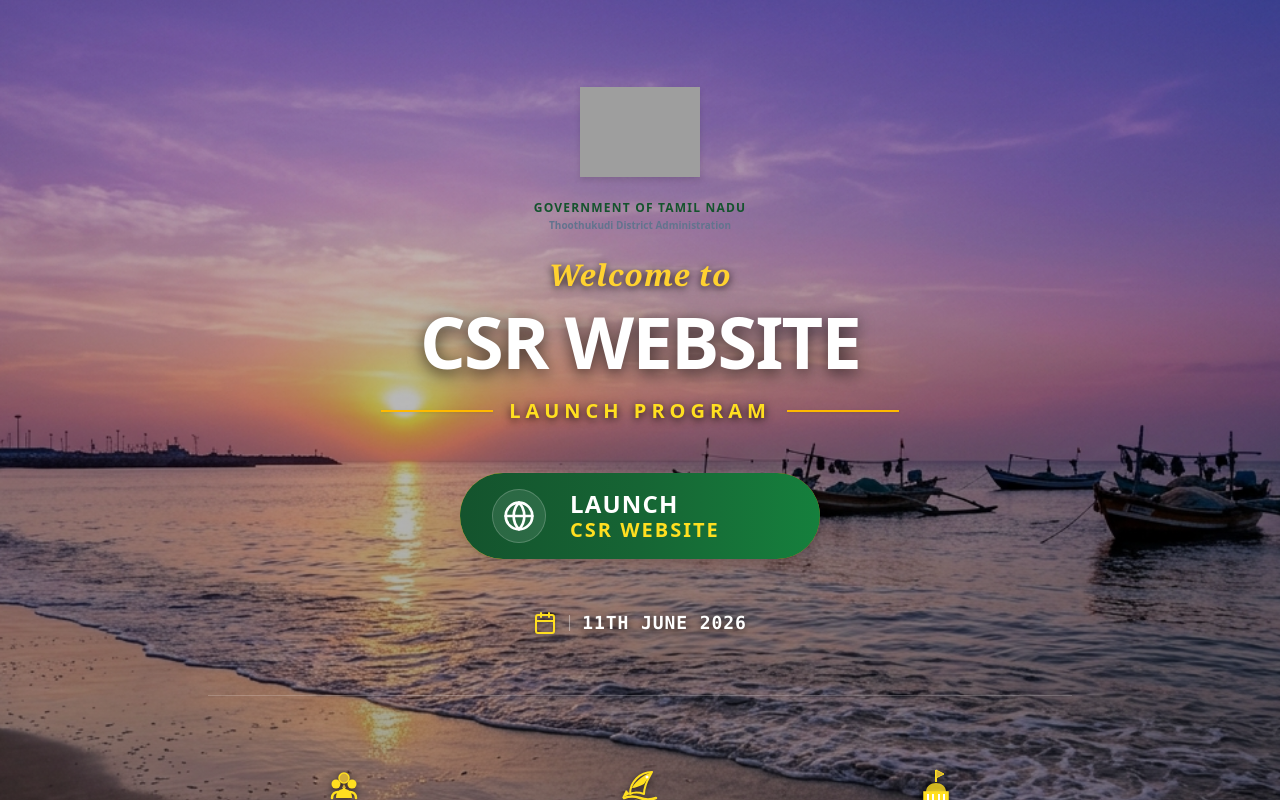
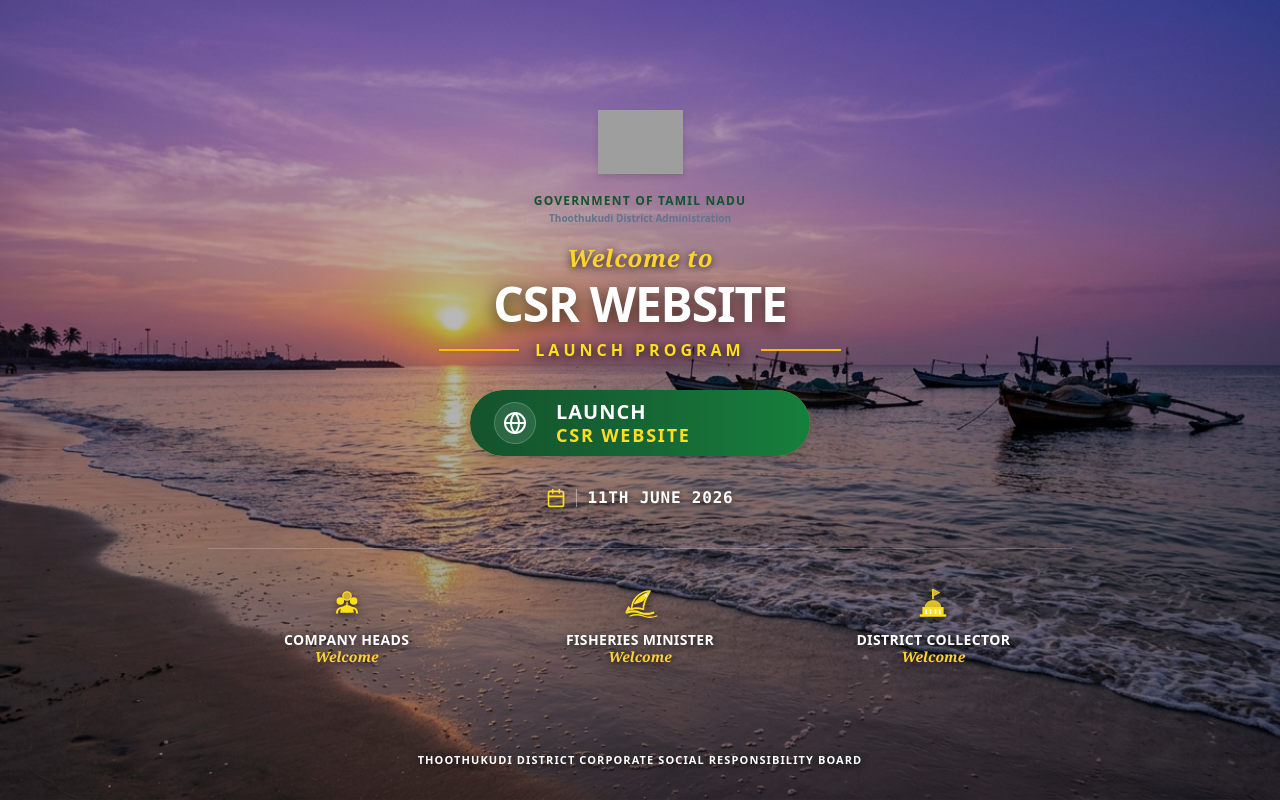
Before and after one commit to thoothukudidistrictpmu/csr-website, a React (Vite) app: page / in a window 1280 px wide. Shown: the top 800 px of the page. Built offline with nearby package versions, Linux system fonts and the light colour scheme; grey boxes are pictures that could not be loaded.

Commit message:
style: refactor LaunchPoster layout for mobile
Adjust container heights, padding, and emblem sizing to improve responsive display on smaller screens.

```diff
--- a/src/components/LaunchPoster.tsx
+++ b/src/components/LaunchPoster.tsx
@@ -73,60 +73,60 @@
 
   return (
     <div
-      className="min-h-screen bg-cover bg-center bg-no-repeat relative overflow-hidden flex flex-col justify-between p-4 md:p-8"
+      className="h-screen max-h-screen bg-cover bg-center bg-no-repeat relative overflow-hidden flex flex-col justify-between p-2 md:p-6"
       style={{
         backgroundImage: `linear-gradient(rgba(0, 0, 0, 0.2), rgba(0, 0, 0, 0.4)), url('${bgImage}')`
       }}
       id="launch-poster-portal"
     >
 
-      {/* Main Content Container - Entirely transparent, letting the beautiful original Thoothukudi background (Tiruchendur Temple Coast) display natively with no layout boxes */}
+      {/* Main Content Container - Entirely transparent, letting the beautiful original Thoothukudi background display natively with no layout boxes */}
       <div
-        className="max-w-4xl w-full mx-auto my-auto relative z-30 flex flex-col items-center py-6 px-4 md:py-10"
+        className="max-w-4xl w-full mx-auto my-auto relative z-30 flex flex-col items-center py-2 px-4"
       >
 
         {/* TOP: Tamil Nadu Government Emblem (No background box) */}
-        <div className="mb-6 flex items-center justify-center" id="main-header-emblem">
-          <TamilNaduEmblem size={120} />
+        <div className="mb-3 md:mb-4 flex items-center justify-center" id="main-header-emblem">
+          <TamilNaduEmblem size={85} />
         </div>
 
         {/* Center Title Layout with clear high contrast text-shadows */}
-        <div className="text-center space-y-3 max-w-2xl w-full">
+        <div className="text-center space-y-1.5 max-w-2xl w-full">
           <div>
-            <p className="text-amber-300 font-serif italic text-xl md:text-3xl font-extrabold tracking-wide drop-shadow-[0_2px_4px_rgba(0,0,0,0.8)]">
+            <p className="text-amber-300 font-serif italic text-lg md:text-2xl font-extrabold tracking-wide drop-shadow-[0_2px_4px_rgba(0,0,0,0.8)]">
               Welcome to
             </p>
           </div>
 
-          <h1 className="text-5xl md:text-7xl font-black text-white tracking-tight leading-none uppercase font-sans drop-shadow-[0_4px_8px_rgba(0,0,0,0.65)]">
+          <h1 className="text-4xl md:text-5xl font-black text-white tracking-tight leading-none uppercase font-sans drop-shadow-[0_4px_8px_rgba(0,0,0,0.65)]">
             CSR Website
           </h1>
 
           {/* Subtitle "LAUNCH PROGRAM" enclosed with clean gold trim lines and text-shadow */}
-          <div className="flex items-center justify-center gap-4 py-2">
-            <div className="h-[2px] bg-amber-400 w-16 md:w-28 shadow-sm" />
-            <h2 className="text-base md:text-xl font-black tracking-[0.25em] text-yellow-300 uppercase font-sans drop-shadow-[0_2px_4px_rgba(0,0,0,0.85)]">
+          <div className="flex items-center justify-center gap-4 py-1">
+            <div className="h-[2px] bg-amber-400 w-12 md:w-20 shadow-sm" />
+            <h2 className="text-xs md:text-base font-black tracking-[0.25em] text-yellow-300 uppercase font-sans drop-shadow-[0_2px_4px_rgba(0,0,0,0.85)]">
               Launch Program
             </h2>
-            <div className="h-[2px] bg-amber-400 w-16 md:w-28 shadow-sm" />
+            <div className="h-[2px] bg-amber-400 w-12 md:w-20 shadow-sm" />
           </div>
         </div>
 
         {/* CENTER ACTION: LAUNCH WEBSITE BUTTON */}
-        <div className="my-10 relative">
+        <div className="my-4 md:my-6 relative">
           {isLaunching ? (
-            <div className="flex flex-col items-center gap-4 bg-white/95 backdrop-blur-md p-8 rounded-3xl border border-white/50 shadow-2xl min-w-[320px] animate-fade-in">
+            <div className="flex flex-col items-center gap-3 bg-white/95 backdrop-blur-md p-6 rounded-2xl border border-white/50 shadow-2xl min-w-[300px] animate-fade-in">
               {countdown === 0 ? (
-                <div className="flex flex-col items-center gap-2">
-                  <span className="text-3xl font-black text-emerald-900 animate-bounce">🚀 LAUNCHING...</span>
-                  <p className="text-xs text-slate-700 font-bold">Connecting to Thoothukudi Public Portal</p>
+                <div className="flex flex-col items-center gap-1">
+                  <span className="text-2xl font-black text-emerald-900 animate-bounce">🚀 LAUNCHING...</span>
+                  <p className="text-[10px] text-slate-700 font-bold">Connecting to Thoothukudi Public Portal</p>
                 </div>
               ) : (
-                <div className="flex flex-col items-center gap-2">
-                  <div className="w-16 h-16 rounded-full border-4 border-amber-500 border-t-transparent animate-spin flex items-center justify-center">
-                    <span className="font-mono text-xl font-black text-emerald-900">{countdown}</span>
+                <div className="flex flex-col items-center gap-1.5">
+                  <div className="w-12 h-12 rounded-full border-4 border-amber-500 border-t-transparent animate-spin flex items-center justify-center">
+                    <span className="font-mono text-lg font-black text-emerald-900">{countdown}</span>
                   </div>
-                  <p className="text-xs text-slate-700 font-bold tracking-wide">Inaugurating Site in Real Time</p>
+                  <p className="text-[10px] text-slate-700 font-bold tracking-wide">Inaugurating Site in Real Time</p>
                 </div>
               )}
             </div>
@@ -143,19 +143,19 @@
               <div className="absolute inset-0 bg-yellow-400 rounded-full blur-md opacity-0 group-hover:opacity-45 transition-opacity duration-300" />
 
               {/* Main Button Body with deep emerald green gradient matching TN Government styling */}
-              <div className="relative bg-gradient-to-r from-[#14532D] via-[#166534] to-[#15803d] rounded-full px-8 py-4 flex items-center gap-5 justify-between min-w-[320px] md:min-w-[360px]">
+              <div className="relative bg-gradient-to-r from-[#14532D] via-[#166534] to-[#15803d] rounded-full px-6 py-3 flex items-center gap-4 justify-between min-w-[280px] md:min-w-[340px]">
 
                 {/* Globe Icon in white */}
-                <div className="p-2.5 bg-white/10 rounded-full border border-white/20 group-hover:bg-white/20 transition-colors">
-                  <Globe className="w-8 h-8 text-white animate-spin-slow" />
+                <div className="p-2 bg-white/10 rounded-full border border-white/20 group-hover:bg-white/20 transition-colors">
+                  <Globe className="w-6 h-6 text-white animate-spin-slow" />
                 </div>
 
                 {/* Button Text */}
                 <div className="text-left flex-1 pl-1">
-                  <span className="block text-2xl font-black text-white tracking-wider leading-none font-sans">
+                  <span className="block text-xl font-black text-white tracking-wider leading-none font-sans">
                     LAUNCH
                   </span>
-                  <span className="block text-xl font-bold text-yellow-300 tracking-widest leading-none mt-1 font-sans">
+                  <span className="block text-lg font-bold text-yellow-300 tracking-widest leading-none mt-1 font-sans">
                     CSR WEBSITE
                   </span>
                 </div>
@@ -166,24 +166,24 @@
         </div>
 
         {/* DATE DISPLAY */}
-        <div className="flex items-center gap-3 py-2.5 px-6">
-          <Calendar className="w-6 h-6 text-yellow-300 drop-shadow-[0_2px_4px_rgba(0,0,0,0.6)]" />
-          <div className="h-4 w-[1px] bg-white/40" />
-          <span className="font-mono text-base md:text-lg font-black tracking-wider text-white uppercase drop-shadow-[0_2px_4px_rgba(0,0,0,0.8)]">
+        <div className="flex items-center gap-2.5 py-1.5 px-4">
+          <Calendar className="w-5 h-5 text-yellow-300 drop-shadow-[0_2px_4px_rgba(0,0,0,0.6)]" />
+          <div className="h-4.5 w-[1px] bg-white/40" />
+          <span className="font-mono text-sm md:text-base font-black tracking-wider text-white uppercase drop-shadow-[0_2px_4px_rgba(0,0,0,0.8)]">
             11th June 2026
           </span>
         </div>
 
         {/* BOTTOM SECTION: 3 KEY FIGURES (NO LAYOUT BOXES) */}
-        <div className="grid grid-cols-1 md:grid-cols-3 gap-6 w-full mt-12 border-t border-white/20 pt-10">
+        <div className="grid grid-cols-3 gap-2 md:gap-4 w-full mt-6 md:mt-8 border-t border-white/20 pt-4 md:pt-6">
 
           {/* Column 1: Company Heads */}
           <div
-            className="flex flex-col items-center text-center p-4 transition-all duration-300 group"
+            className="flex flex-col items-center text-center p-1 transition-all duration-300 group"
           >
             {/* Custom vector icon representing three company heads */}
-            <div className="w-16 h-16 flex items-center justify-center text-yellow-300 drop-shadow-[0_2px_4px_rgba(0,0,0,0.6)] group-hover:scale-105 transition-transform mb-3">
-              <svg className="w-12 h-12" viewBox="0 0 48 48" fill="none" xmlns="http://www.w3.org/2000/svg">
+            <div className="w-10 h-10 md:w-12 md:h-12 flex items-center justify-center text-yellow-300 drop-shadow-[0_2px_4px_rgba(0,0,0,0.6)] group-hover:scale-105 transition-transform mb-1.5">
+              <svg className="w-8 h-8 md:w-10 md:h-10" viewBox="0 0 48 48" fill="none" xmlns="http://www.w3.org/2000/svg">
                 {/* Left Figure */}
                 <path d="M 12 38 C 12 34, 15 32, 18 32 C 19 32, 20 32.5, 21 33" stroke="currentColor" strokeWidth="2.5" strokeLinecap="round" />
                 <circle cx="16" cy="24" r="4.5" fill="currentColor" />
@@ -201,21 +201,21 @@
               </svg>
             </div>
 
-            <h3 className="text-base font-black tracking-wide text-white uppercase font-sans drop-shadow-[0_2px_4px_rgba(0,0,0,0.8)]">
+            <h3 className="text-xs md:text-sm font-black tracking-wide text-white uppercase font-sans drop-shadow-[0_2px_4px_rgba(0,0,0,0.8)] leading-tight">
               Company Heads
             </h3>
-            <p className="text-amber-300 font-serif italic text-lg mt-1 font-bold leading-none drop-shadow-[0_2px_4px_rgba(0,0,0,0.8)]">
+            <p className="text-amber-300 font-serif italic text-xs md:text-sm mt-0.5 font-bold leading-none drop-shadow-[0_2px_4px_rgba(0,0,0,0.8)]">
               Welcome
             </p>
           </div>
 
           {/* Column 2: Fisheries Minister */}
           <div
-            className="flex flex-col items-center text-center p-4 transition-all duration-300 group"
+            className="flex flex-col items-center text-center p-1 transition-all duration-300 group"
           >
             {/* Custom vector icon representing a leaping fish over sea waves */}
-            <div className="w-16 h-16 flex items-center justify-center text-yellow-300 drop-shadow-[0_2px_4px_rgba(0,0,0,0.6)] group-hover:scale-105 transition-transform mb-3">
-              <svg className="w-12 h-12" viewBox="0 0 48 48" fill="none" xmlns="http://www.w3.org/2000/svg">
+            <div className="w-10 h-10 md:w-12 md:h-12 flex items-center justify-center text-yellow-300 drop-shadow-[0_2px_4px_rgba(0,0,0,0.6)] group-hover:scale-105 transition-transform mb-1.5">
+              <svg className="w-8 h-8 md:w-10 md:h-10" viewBox="0 0 48 48" fill="none" xmlns="http://www.w3.org/2000/svg">
                 {/* Leaping Fish body */}
                 <path d="M 36 12 C 30 14, 20 20, 16 28 C 19 28, 24 26, 28 24 Z" fill="currentColor" />
                 <path d="M 36 12 C 24 12, 14 22, 14 34 C 18 32, 22 32, 28 34 C 28 24, 34 16, 36 12 Z" stroke="currentColor" strokeWidth="2" strokeLinejoin="round" />
@@ -230,21 +230,21 @@
               </svg>
             </div>
 
-            <h3 className="text-base font-black tracking-wide text-white uppercase font-sans drop-shadow-[0_2px_4px_rgba(0,0,0,0.8)]">
+            <h3 className="text-xs md:text-sm font-black tracking-wide text-white uppercase font-sans drop-shadow-[0_2px_4px_rgba(0,0,0,0.8)] leading-tight">
               Fisheries Minister
             </h3>
-            <p className="text-amber-300 font-serif italic text-lg mt-1 font-bold leading-none drop-shadow-[0_2px_4px_rgba(0,0,0,0.8)]">
+            <p className="text-amber-300 font-serif italic text-xs md:text-sm mt-0.5 font-bold leading-none drop-shadow-[0_2px_4px_rgba(0,0,0,0.8)]">
               Welcome
             </p>
           </div>
 
           {/* Column 3: District Collector */}
           <div
-            className="flex flex-col items-center text-center p-4 transition-all duration-300 group"
+            className="flex flex-col items-center text-center p-1 transition-all duration-300 group"
           >
             {/* Custom vector icon representing a government collectorate building with flag */}
-            <div className="w-16 h-16 flex items-center justify-center text-yellow-300 drop-shadow-[0_2px_4px_rgba(0,0,0,0.6)] group-hover:scale-105 transition-transform mb-3">
-              <svg className="w-12 h-12" viewBox="0 0 48 48" fill="none" xmlns="http://www.w3.org/2000/svg">
+            <div className="w-10 h-10 md:w-12 md:h-12 flex items-center justify-center text-yellow-300 drop-shadow-[0_2px_4px_rgba(0,0,0,0.6)] group-hover:scale-105 transition-transform mb-1.5">
+              <svg className="w-8 h-8 md:w-10 md:h-10" viewBox="0 0 48 48" fill="none" xmlns="http://www.w3.org/2000/svg">
                 {/* Dome / Sanchi Stupa style dome */}
                 <path d="M 14 32 C 14 20, 34 20, 34 32 Z" fill="currentColor" opacity="0.8" />
                 {/* Pillar Pillars */}
@@ -263,10 +263,10 @@
               </svg>
             </div>
 
-            <h3 className="text-base font-black tracking-wide text-white uppercase font-sans drop-shadow-[0_2px_4px_rgba(0,0,0,0.8)]">
+            <h3 className="text-xs md:text-sm font-black tracking-wide text-white uppercase font-sans drop-shadow-[0_2px_4px_rgba(0,0,0,0.8)] leading-tight">
               District Collector
             </h3>
-            <p className="text-amber-300 font-serif italic text-lg mt-1 font-bold leading-none drop-shadow-[0_2px_4px_rgba(0,0,0,0.8)]">
+            <p className="text-amber-300 font-serif italic text-xs md:text-sm mt-0.5 font-bold leading-none drop-shadow-[0_2px_4px_rgba(0,0,0,0.8)]">
               Welcome
             </p>
           </div>
@@ -276,8 +276,8 @@
       </div>
 
       {/* Credit footer */}
-      <div className="text-center py-4 relative z-30">
-        <p className="text-[11px] font-black text-white uppercase tracking-widest font-sans drop-shadow-[0_2px_4px_rgba(0,0,0,0.9)]">
+      <div className="text-center py-2 relative z-30">
+        <p className="text-[10px] md:text-[11px] font-black text-white uppercase tracking-widest font-sans drop-shadow-[0_2px_4px_rgba(0,0,0,0.9)]">
           Thoothukudi District Corporate Social Responsibility Board
         </p>
       </div>
```
